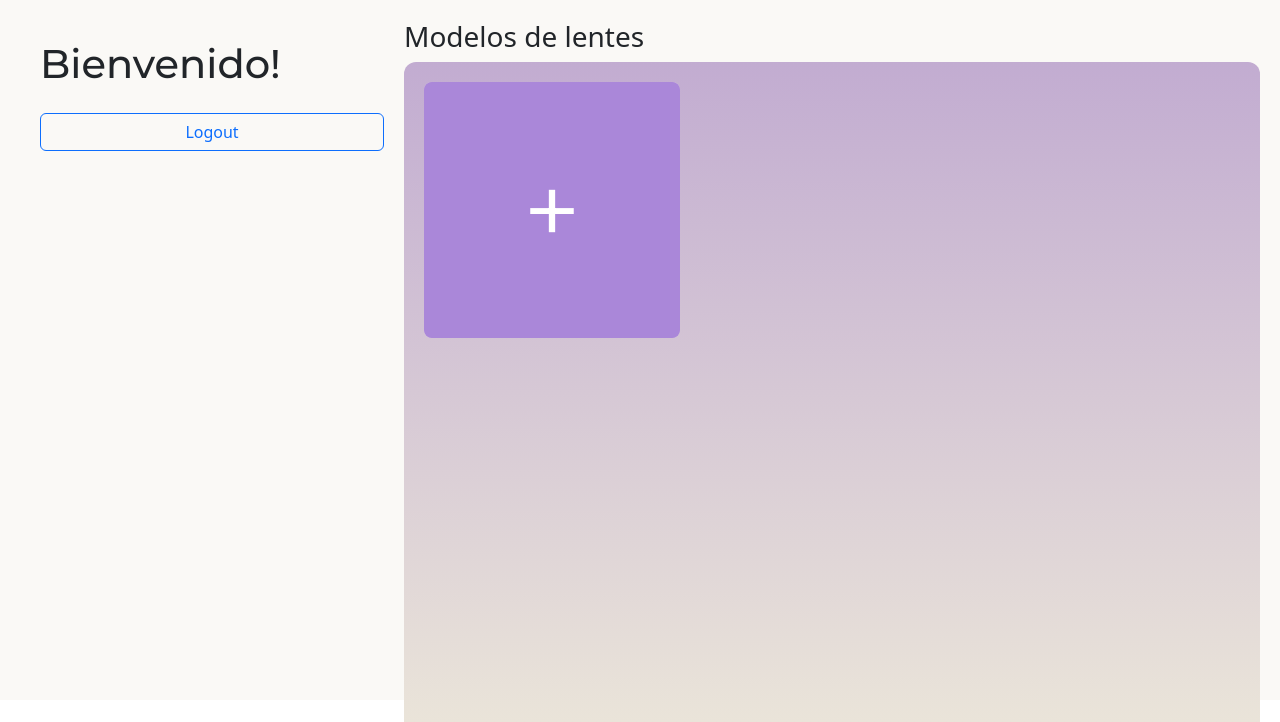
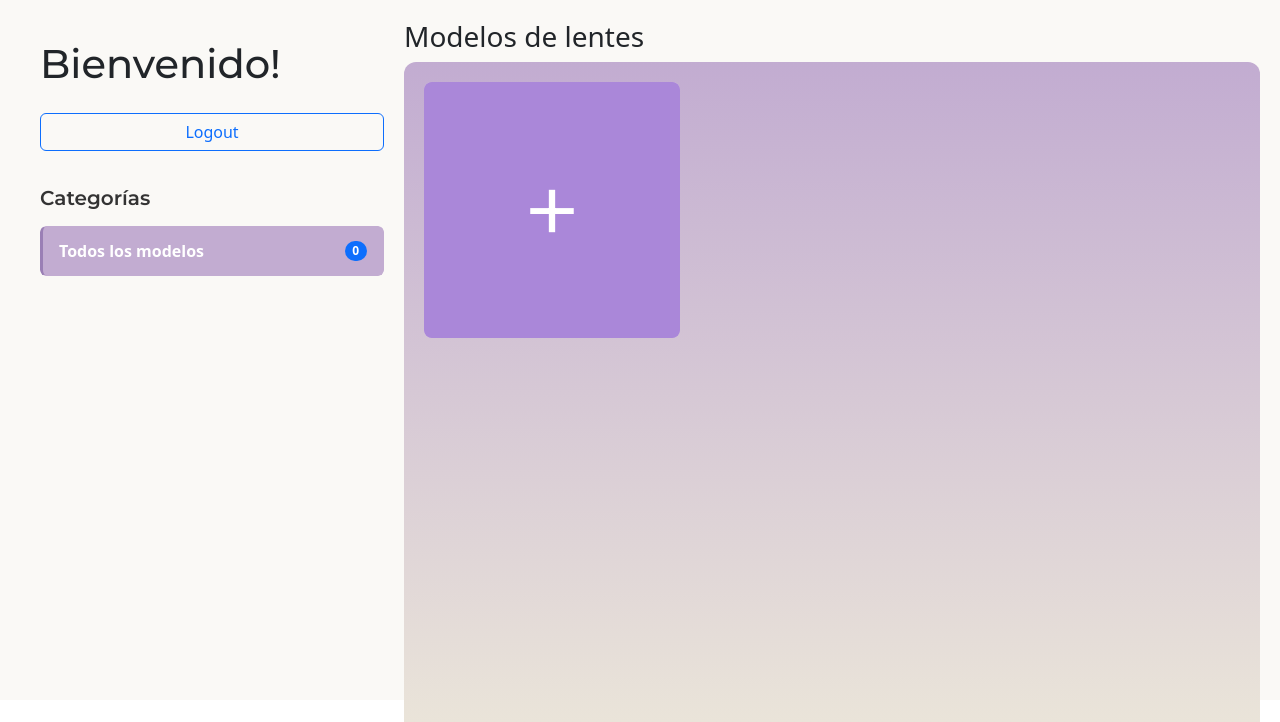
Before and after one commit to matildegarelik/vidriera-digital-interactiva, a Flask app: page /home_admin in a window 1280 px wide. Shown: the part 121-843 px from the top of the page. Run offline with Flask 3, Linux system fonts and the light colour scheme; some libraries are stand-ins or nearby versions.

Commit message:
arreglito home admin

```diff
--- a/app/routes.py
+++ b/app/routes.py
@@ -134,12 +134,33 @@ def home_admin():
      #   flash('Debes iniciar sesión primero')
       #  return redirect(url_for('main.login'))
 
-    # --- CAMBIO AQUÍ ---
-    # traemos todos los modelos ORDENADOS
+    # Obtener todas las categorías con sus productos y modelos
+    categorias = (
+        db.session.query(Categoria)
+        .join(oc_product_to_category, oc_product_to_category.c.category_id == Categoria.category_id)
+        .join(Producto, Producto.product_id == oc_product_to_category.c.product_id)
+        .join(Model, Model.product_id == Producto.product_id)
+        .options(
+            joinedload(Categoria.productos).joinedload(Producto.descripcion),
+            joinedload(Categoria.productos).joinedload(Producto.ar_model),
+        )
+        .distinct()
+        .all()
+    )
+
+    # Para cada categoría, obtener modelos ordenados (incluye visibles y no visibles para admin)
+    for cat in categorias:
+        modelos_query = [
+            p.ar_model for p in cat.productos
+            if p.ar_model is not None
+        ]
+        # Ordenar por sort_order
+        cat.modelos = sorted(modelos_query, key=lambda m: m.sort_order)
+
+    # También obtener todos los modelos para la vista completa
     models = Model.query.order_by(Model.sort_order).all()
-    # --- FIN CAMBIO ---
 
-    return render_template('home_admin.html', models=models)
+    return render_template('home_admin.html', models=models, categorias=categorias)
 
 @main.route('/uploads/<path:filename>')
 def uploads(filename):
--- a/app/static/css/home_admin.css
+++ b/app/static/css/home_admin.css
@@ -13,12 +13,55 @@
     display: flex;
     flex-direction: column;
     gap: 15px;
+    overflow-y: auto;
 }
 
 .barra_lateral .bienvenido{
     font-family: "Montserrat";
     font-size: 600;
     margin-bottom: 10px;
+}
+
+.categorias_admin {
+    margin-top: 20px;
+}
+
+.categorias_admin h5 {
+    font-family: "Montserrat";
+    font-weight: 600;
+    color: #333;
+}
+
+.categoria-list {
+    max-height: calc(100vh - 300px);
+    overflow-y: auto;
+}
+
+.categoria-list .list-group-item {
+    cursor: pointer;
+    display: flex;
+    justify-content: space-between;
+    align-items: center;
+    padding: 12px 16px;
+    transition: all 0.2s ease;
+    border-left: 3px solid transparent;
+}
+
+.categoria-list .list-group-item:hover {
+    background-color: #f8f9fa;
+    border-left-color: #c2acd1;
+}
+
+.categoria-list .list-group-item.active {
+    background-color: #c2acd1;
+    border-color: #c2acd1;
+    color: white;
+    font-weight: 600;
+    border-left-color: #9a7fb5;
+}
+
+.categoria-list .list-group-item .badge {
+    font-size: 0.75rem;
 }
 
 .sector_modelos{
--- a/app/templates/home_admin.html
+++ b/app/templates/home_admin.html
@@ -26,6 +26,22 @@
       <div class="barra_lateral">
         <h1 class="bienvenido">Bienvenido!</h1>
         <a href="/logout" class="btn btn-outline-primary" style="float:right">Logout</a>
+
+        <div class="categorias_admin">
+            <h5 class="mb-3">Categorías</h5>
+            <div class="list-group categoria-list">
+                <button class="list-group-item list-group-item-action active" data-category-id="all">
+                    Todos los modelos
+                    <span class="badge bg-primary rounded-pill">{{ models|length }}</span>
+                </button>
+                {% for categoria in categorias %}
+                <button class="list-group-item list-group-item-action" data-category-id="{{ categoria.category_id }}">
+                    Categoría {{ categoria.category_id }}
+                    <span class="badge bg-secondary rounded-pill">{{ categoria.modelos|length }}</span>
+                </button>
+                {% endfor %}
+            </div>
+        </div>
     </div>
 
 
@@ -33,7 +49,7 @@
         <h3>Modelos de lentes</h3>
         <div class="container_modelos" id="sortable-models-container">
             {% for lente in models%}
-            <div class="item_cuadricula" data-model-id="{{ lente.model_id }}">
+            <div class="item_cuadricula" data-model-id="{{ lente.model_id }}" data-categories="{% if lente.product and lente.product.categorias %}{% for cat in lente.product.categorias %}{{ cat.category_id }}{% if not loop.last %},{% endif %}{% endfor %}{% endif %}">
                 <div class="info_lente_cuadricula">
                     <p class="nombre_cuadricula">{{lente.name}}</p>
                     <button class="btn btn-sm btn-outline-info toggle-visible" data-id="{{ lente.model_id }}" title="Visibilidad">
@@ -74,6 +90,39 @@
 <script src="https://cdn.jsdelivr.net/npm/sortablejs@latest/Sortable.min.js"></script>
 
 <script>
+    // --- Lógica de filtrado por categoría ---
+    document.querySelectorAll('.categoria-list .list-group-item').forEach(button => {
+        button.addEventListener('click', () => {
+            const categoryId = button.dataset.categoryId;
+
+            // Actualizar estado activo
+            document.querySelectorAll('.categoria-list .list-group-item').forEach(b => {
+                b.classList.remove('active');
+            });
+            button.classList.add('active');
+
+            // Filtrar modelos
+            const allModels = document.querySelectorAll('.item_cuadricula:not(.agregar_item)');
+
+            if (categoryId === 'all') {
+                // Mostrar todos
+                allModels.forEach(model => {
+                    model.style.display = '';
+                });
+            } else {
+                // Filtrar por categoría
+                allModels.forEach(model => {
+                    const categories = model.dataset.categories;
+                    if (categories && categories.split(',').includes(categoryId)) {
+                        model.style.display = '';
+                    } else {
+                        model.style.display = 'none';
+                    }
+                });
+            }
+        });
+    });
+
     // --- Lógica existente de toggle-visible ---
     document.querySelectorAll('.toggle-visible').forEach(button => {
         button.addEventListener('click', () => {
```
